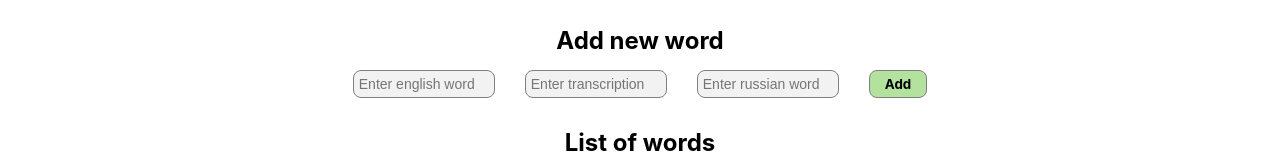
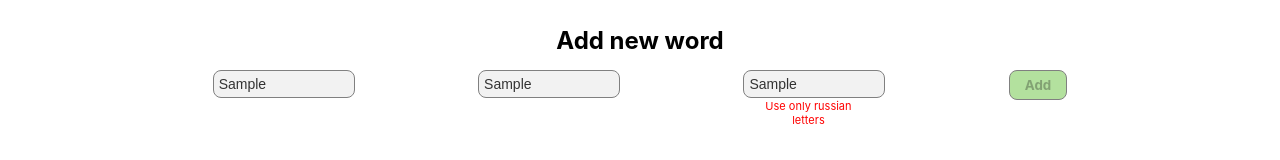
Before and after one commit to kretova0319/React-dictionary-LS-, a React (Create React App) app: page / in a window 1280 px wide. Both pictures are taken after typing "Sample", "Sample", "Sample" into the empty fields and a click on the button "Add". Shown: the part 141-301 px from the top of the page. Built offline with nearby package versions, Linux system fonts and the light colour scheme.

Commit message:
feat: validation

```diff
--- a/src/components/Button/button.module.css
+++ b/src/components/Button/button.module.css
@@ -38,4 +38,5 @@
 .btnGrassGreen {
   background-color: var(--grassGreen);
   padding: 5px 15px;
+  height: 30px;
 }
--- a/src/components/Table/AddWord.jsx
+++ b/src/components/Table/AddWord.jsx
@@ -1,88 +1,87 @@
 import React from "react";
+import { useEffect } from "react";
 import Button from "../Button/Button";
 import styles from "./addWord.module.css";
+import useValidation from "../../../src/Hooks/useValidation";
 
-export default function AddWord({
-  newWordEnglish,
-  newWordTranscr,
-  newWordRussian,
-  setNewWordEnglish,
-  setNewWordTranscr,
-  setNewWordRussian,
-  handleAdd,
-}) {
+export default function AddWord({ newWord, setNewWord, handleAdd }) {
+  const {
+    inputErrorText,
+    isInputError,
+    isDisabled,
+    setIsDisabled,
+    validateField,
+  } = useValidation();
+
+  useEffect(() => {
+    if (
+      isInputError.english ||
+      isInputError.transcription ||
+      isInputError.russian
+    ) {
+      setIsDisabled(true);
+    } else {
+      setIsDisabled(false);
+    }
+  }, [isInputError]);
+
+  const handleChange = (event) => {
+    const name = event.target.name;
+    const value = event.target.value;
+    validateField(name, value);
+    setNewWord((prev) => ({ ...prev, [name]: value })); // Обновляем значение в `newWord`
+  };
+
   return (
     <div className={styles.newword}>
       <h2>Add new word</h2>
-      <form onSubmit={(e) => e.preventDefault()}>
+      <form
+        className={styles.wordsContainer}
+        onSubmit={(e) => e.preventDefault()}
+      >
+        <div className={styles.wordContainer}>
           <input
             type="text"
             name="english"
             placeholder="Enter english word"
-          value={newWordEnglish}
-          onChange={(e) => setNewWordEnglish(e.target.value)}
+            value={newWord.english}
+            onChange={handleChange}
           />
+          {inputErrorText.english && isInputError.english && (
+            <p className={styles.error}>{inputErrorText.english}</p>
+          )}
+        </div>
+        <div className={styles.wordContainer}>
           <input
             type="text"
             name="transcription"
             placeholder="Enter transcription"
-          value={newWordTranscr}
-          onChange={(e) => setNewWordTranscr(e.target.value)}
+            value={newWord.transcription}
+            onChange={handleChange}
           />
+          {inputErrorText.transcription && isInputError.transcription && (
+            <p className={styles.error}>{inputErrorText.transcription}</p>
+          )}
+        </div>
+        <div className={styles.wordContainer}>
           <input
             type="text"
             name="russian"
             placeholder="Enter russian word"
-          value={newWordRussian}
-          onChange={(e) => setNewWordRussian(e.target.value)}
+            value={newWord.russian}
+            onChange={handleChange}
           />
-        <Button text="Add" color="btnGrassGreen" handler={handleAdd} />
+          {inputErrorText.russian && isInputError.russian && (
+            <p className={styles.error}>{inputErrorText.russian}</p>
+          )}
+        </div>
+        <Button
+          text="Add"
+          color="btnGrassGreen"
+          handler={handleAdd}
+          handleDisabled={isDisabled}
+        />
       </form>
     </div>
   );
 }
-
-// Такой код короче
-// export default function AddWord({ newWord, setNewWord, handleAdd }) {
-//   const handleChange = (e) => {
-//     const { name, value } = e.target;
-//     setNewWord((prev) => ({ ...prev, [name]: value })); // Обновляем значение в `newWord`
-//   };
-
-//   return (
-//     <div className={styles.newword}>
-//       <h2>Add new word</h2>
-//       <form onSubmit={(e) => e.preventDefault()}>
-//         <input
-//           type="text"
-//           name="english"
-//           placeholder="Enter english word"
-//           value={newWord.english}
-//           onChange={handleChange}
-//         />
-//         <input
-//           type="text"
-//           name="transcription"
-//           placeholder="Enter transcription"
-//           value={newWord.transcription}
-//           onChange={handleChange}
-//         />
-//         <input
-//           type="text"
-//           name="russian"
-//           placeholder="Enter russian word"
-//           value={newWord.russian}
-//           onChange={handleChange}
-//         />
-//         <input
-//           type="text"
-//           name="tags"
-//           placeholder="Enter theme"
-//           value={newWord.tags}
-//           onChange={handleChange}
-//         />
-//         <Button text="Add" color="btnGrassGreen" handler={handleAdd} />
-//       </form>
-//     </div>
-//   );
-// }
--- a/src/components/Table/Table.jsx
+++ b/src/components/Table/Table.jsx
@@ -4,10 +4,11 @@ import AddWord from "./AddWord";
 
 function Table() {
   const [items, setItems] = useState([]); // Состояние для изначального списка слов
-  // Новое слово
-  const [newWordEnglish, setNewWordEnglish] = useState("");
-  const [newWordTranscr, setNewWordTranscr] = useState("");
-  const [newWordRussian, setNewWordRussian] = useState("");
+  const [newWord, setNewWord] = useState({
+    english: "",
+    transcription: "",
+    russian: "",
+  }); // Новое слово
 
   // Получаем данные из localStorage при загрузке компонента
   useEffect(() => {
@@ -25,37 +26,30 @@ function Table() {
   // Добавление нового слова
   const handleAdd = (e) => {
     e.preventDefault(); // Предотвращаем стандартное поведение формы
+
     // Простая валидация
-    if (!newWordEnglish || !newWordTranscr || !newWordRussian) {
+    if (!newWord.english || !newWord.transcription || !newWord.russian) {
       alert("All fields are required!");
       return;
     }
 
     const wordToAdd = {
       id: Math.random().toString(),
-      english: newWordEnglish,
-      transcription: newWordTranscr,
-      russian: newWordRussian,
+      ...newWord,
     };
 
     const updatedItems = [wordToAdd, ...items];
     setItems(updatedItems);
     localStorage.setItem("words", JSON.stringify(updatedItems)); // Сохраняем новое слово
-    setNewWordEnglish("");
-    setNewWordTranscr("");
-    setNewWordRussian(""); // Сбрасываем поля ввода
+    setNewWord({ english: "", transcription: "", russian: "" }); // Сбрасываем поля ввода
   };
 
   return (
     <div>
       <AddWord
-        newWordEnglish={newWordEnglish}
-        newWordTranscr={newWordTranscr}
-        newWordRussian={newWordRussian}
-        setNewWordEnglish={setNewWordEnglish}
-        setNewWordTranscr={setNewWordTranscr}
-        setNewWordRussian={setNewWordRussian}
-        handleAdd={handleAdd} // Передаём функцию добавления слова
+        newWord={newWord}
+        setNewWord={setNewWord}
+        handleAdd={handleAdd} // Передаём функцию корректно
       />
       <table className="table">
         <caption>List of words</caption>
@@ -79,68 +73,6 @@ function Table() {
       </table>
     </div>
   );
-
-  // Такой код короче
-  // const [newWord, setNewWord] = useState({
-  //   english: "",
-  //   transcription: "",
-  //   russian: "",
-  // }); // Новое слово
-
-  // // Добавление нового слова
-  // const handleAdd = (e) => {
-  //   e.preventDefault(); // Предотвращаем стандартное поведение формы
-
-  //   // Простая валидация
-  //   if (
-  //     !newWord.english ||
-  //     !newWord.transcription ||
-  //     !newWord.russian
-  //   ) {
-  //     alert("All fields are required!");
-  //     return;
-  //   }
-
-  //   const wordToAdd = {
-  //     id: Math.random().toString(),
-  //     ...newWord,
-  //   };
-
-  //   const updatedItems = [wordToAdd, ...items];
-  //   setItems(updatedItems);
-  //   localStorage.setItem("words", JSON.stringify(updatedItems)); // Сохраняем новое слово
-  //   setNewWord({ english: "", transcription: "", russian: "" }); // Сбрасываем поля ввода
-  // };
-
-  // return (
-  //   <div>
-  //     <AddWord
-  //       newWord={newWord}
-  //       setNewWord={setNewWord}
-  //       handleAdd={handleAdd} // Передаём функцию корректно
-  //     />
-  //     <table className="table">
-  //       <caption>List of words</caption>
-  //       <thead>
-  //         <tr>
-  //           <th>Слово</th>
-  //           <th>Транскрипция</th>
-  //           <th>Перевод</th>
-  //           <th>Действие</th>
-  //         </tr>
-  //       </thead>
-  //       <tbody>
-  //         {items.map((word) => (
-  //           <TableRow
-  //             key={word.id}
-  //             rowData={word}
-  //             handleDel={() => deleteItem(word.id)}
-  //           />
-  //         ))}
-  //       </tbody>
-  //     </table>
-  //   </div>
-  // );
 }
 
 export default Table;
--- a/src/components/Table/addWord.module.css
+++ b/src/components/Table/addWord.module.css
@@ -5,7 +5,7 @@
 }
 input {
   border: 1px solid grey;
-  width: 130px;
+  /* width: 130px; */
   padding: 5px;
   border-radius: 8px;
   background-color: #f2f2f2;
@@ -13,3 +13,18 @@ input {
   color: #333;
   margin-right: 30px;
 }
+.error {
+  padding: 1px 5px;
+  /* width: 130px; */
+  color: red;
+  font-size: 11px;
+}
+.wordContainer {
+  display: flex;
+  flex-direction: column;
+  width: 130px;
+}
+.wordsContainer {
+  display: flex;
+  justify-content: space-around;
+}
```
Lines whose indentation alone changed are shown as unchanged.
